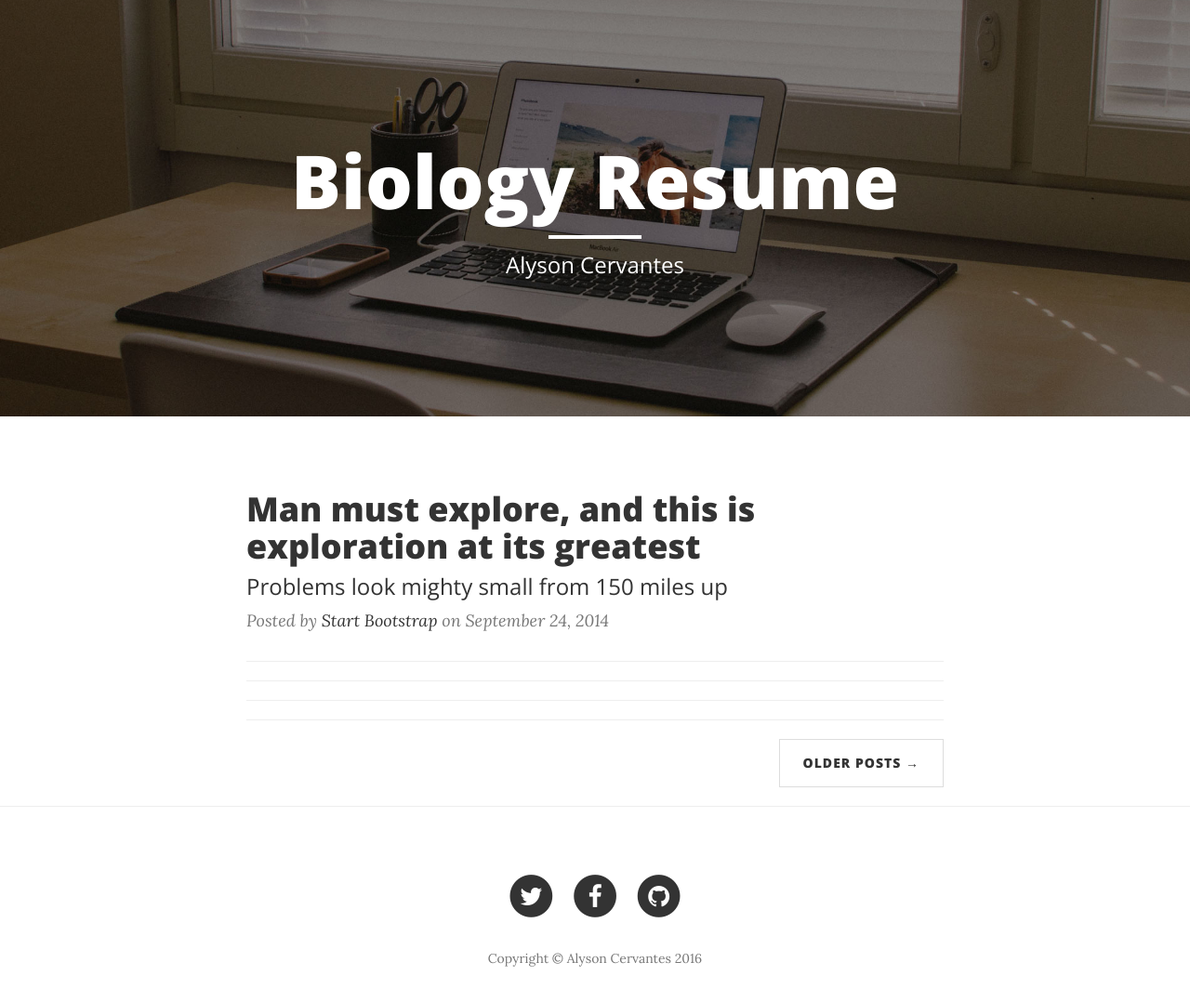
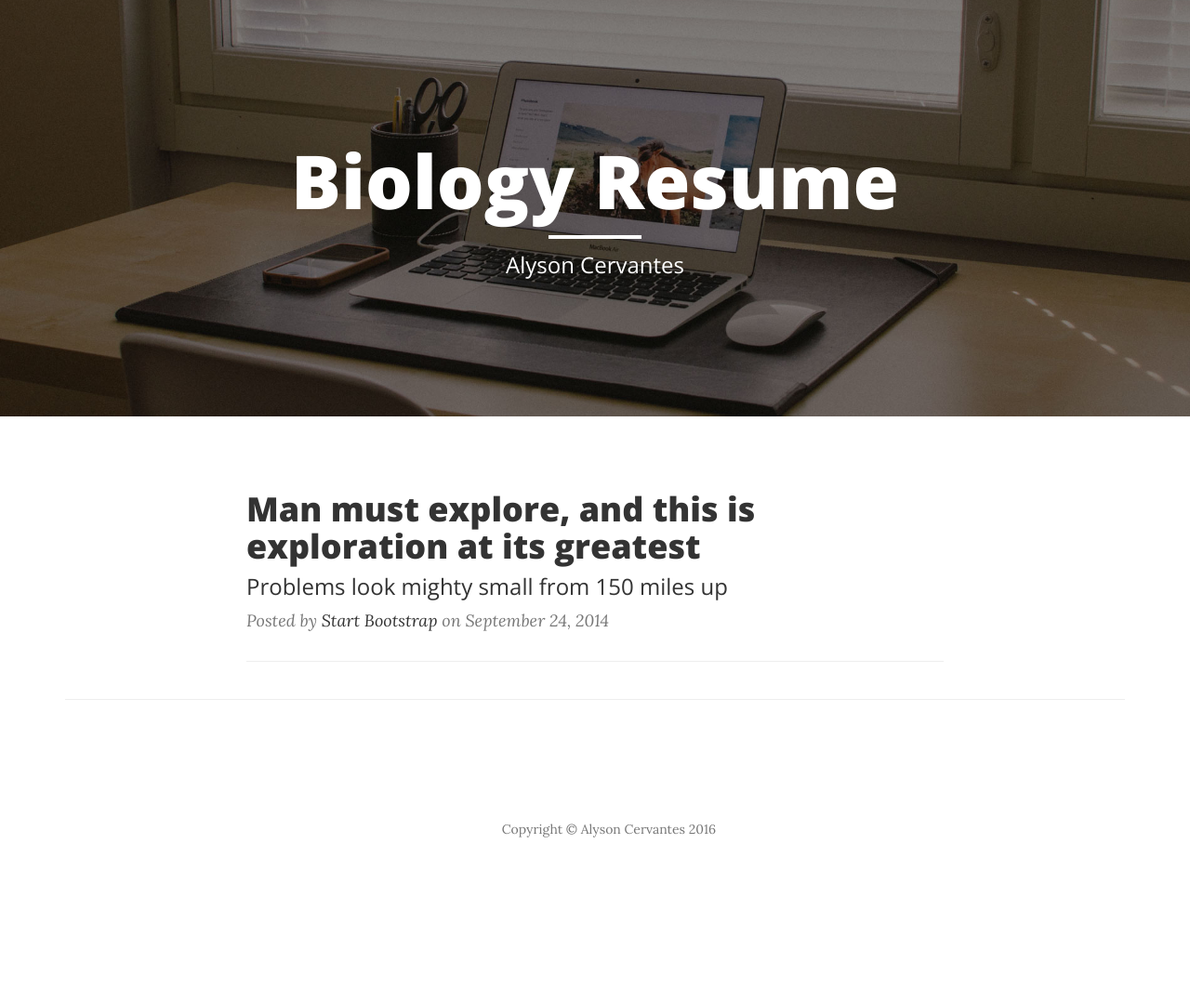
Before and after one commit to alyc07/Biology-CV, a website: page index.html in a window 1280 px wide. Shown: the whole page at 93% size. After the commit the page ends 968 px from the top, so only its background shows below. Drawn offline with nearby package versions, Linux system fonts and the light colour scheme; files that its build step writes are made by us from their sources.

Commit message:
Update index.html

```diff
--- a/index.html
+++ b/index.html
@@ -89,33 +89,12 @@
                         </h3>
                     </a>
                     <p class="post-meta">Posted by <a href="#">Start Bootstrap</a> on September 24, 2014</p>
-                </div>
-                <hr>
-                <div class="post-preview">
-                    <a href="post.html">
 
-                    </a>
-
-                </div>
-                <hr>
-                <div class="post-preview">
-                    <a href="post.html">
-
-                    </a>
-
-                </div>
-                <hr>
-                <div class="post-preview">
-                    <a href="post.html">
-
-                    </a>
-
-                </div>
                 <hr>
                 <!-- Pager -->
                 <ul class="pager">
                     <li class="next">
-                        <a href="#">Older Posts &rarr;</a>
+
                     </li>
                 </ul>
             </div>
@@ -131,26 +110,8 @@
                 <div class="col-lg-8 col-lg-offset-2 col-md-10 col-md-offset-1">
                     <ul class="list-inline text-center">
                         <li>
-                            <a href="#">
-                                <span class="fa-stack fa-lg">
-                                    <i class="fa fa-circle fa-stack-2x"></i>
-                                    <i class="fa fa-twitter fa-stack-1x fa-inverse"></i>
-                                </span>
-                            </a>
-                        </li>
-                        <li>
-                            <a href="#">
-                                <span class="fa-stack fa-lg">
-                                    <i class="fa fa-circle fa-stack-2x"></i>
-                                    <i class="fa fa-facebook fa-stack-1x fa-inverse"></i>
-                                </span>
-                            </a>
-                        </li>
-                        <li>
-                            <a href="#">
-                                <span class="fa-stack fa-lg">
-                                    <i class="fa fa-circle fa-stack-2x"></i>
-                                    <i class="fa fa-github fa-stack-1x fa-inverse"></i>
+
+
                                 </span>
                             </a>
                         </li>
```
